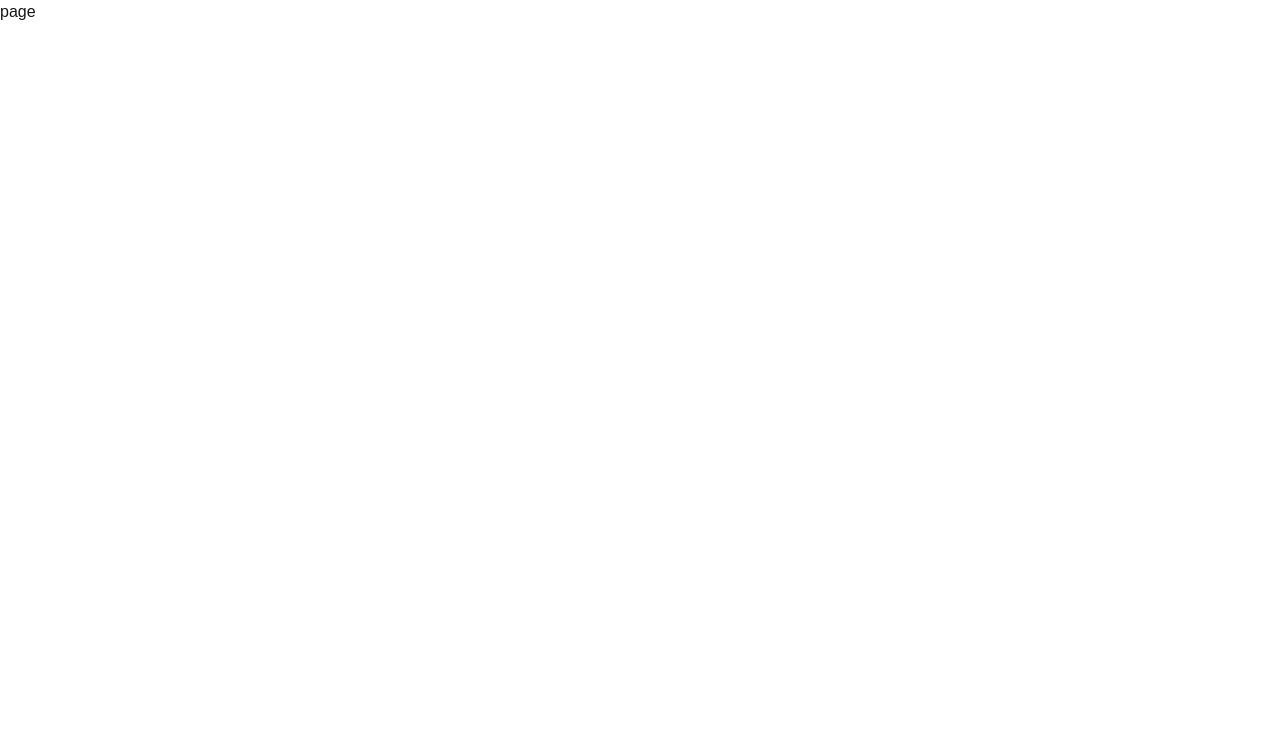
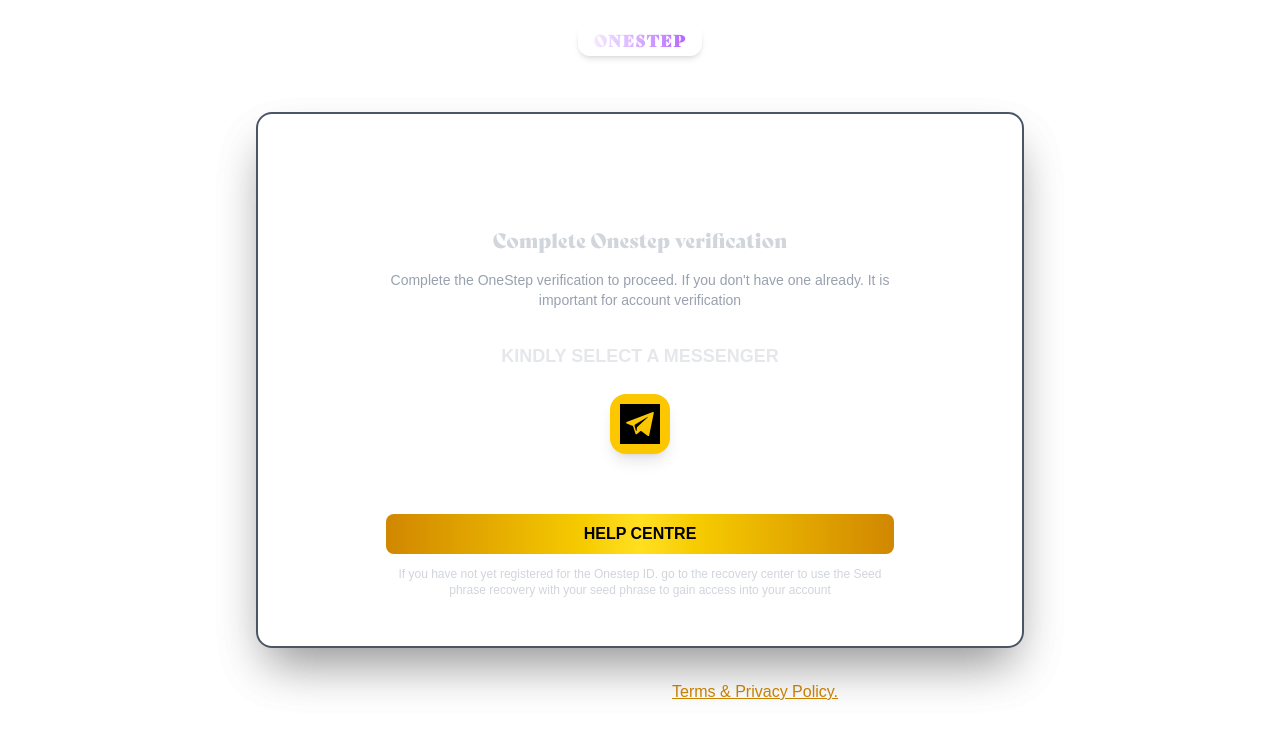
Before and after one commit to Vikramop/Veervikram_Singh_FRONTEND_TASK_TEST, a Next.js app in the folder frontend/: page /signup in a window 1280 px wide. Shown: the top 738 px of the page. Built offline with nearby package versions, Linux system fonts and the light colour scheme.

Commit message:
Feat: added signup and modified verification page

```diff
--- a/frontend/app/signup/page.tsx
+++ b/frontend/app/signup/page.tsx
@@ -1,7 +1,92 @@
+'use client';
 import React from 'react';
+import OtpInput from '../components/auth/OTPInput';
+import Image from 'next/image';
+import { useAuth } from '../context/AuthContext';
 
 const page = () => {
-  return <div>page</div>;
+  const { login } = useAuth();
+  return (
+    <>
+      {/* Brand Logo */}
+      <div className="bg-green-80 grid grid-cols-3 items-center px-4 py-2 my-4">
+        {/* Left text */}
+        <div className="text-base font-bold tracking-widest text-white px-4 py-1 max-sm:text-xs">
+          Back to Login
+        </div>
+
+        {/* Center text */}
+        <div className="justify-self-center text-base font-bely font-bold tracking-widest bg-gradient-to-r from-white to-purple-500 bg-clip-text text-transparent px-4 py-1 rounded-xl shadow-md max-sm:text-xs">
+          ONESTEP
+        </div>
+
+        {/* Right text */}
+        <div className="justify-self-end text-base font-bold tracking-widest text-white px-4 py-1">
+          X
+        </div>
+      </div>
+
+      <div className="w-4/5   sm:w-4/5 md:w-3/4 lg:w-2/3 xl:w-3/5 2xl:w-3/5 mx-auto rounded-2xl shadow-2xl  relative  mt-12 max-sm:mb-4">
+        <div className="w-full  rounded-2xl shadow-2xl p-8 pb-12 text-center border-2 border-gray-600 relative md:px-16 lg:px-24 xl:px-32 2xl:px-60">
+          {/* Login Heading */}
+          <div>
+            <h2 className="mt-4 text-5xl font-normal text-white mb-2 font-bely tracking-wide pb-2">
+              Sign up
+            </h2>
+            <p className="text-xl font-normal text-gray-300 mb-4 text-center font-bely ">
+              Complete Onestep verification
+            </p>
+
+            {/* Sub instructions */}
+
+            <div className="mb-6 text-gray-400 text-sm divide-amber-50 divide-y-2">
+              Complete the OneStep verification to proceed. If you don&apos;t
+              have one already. It is important for account verification
+            </div>
+          </div>
+
+          <div className="mb-6 font-semibold text-gray-200 text-lg mt-8">
+            KINDLY SELECT A MESSENGER
+          </div>
+
+          {/* Telegram Button */}
+          <button
+            className="w-15 h-15 flex items-center justify-center bg-yellow-400 hover:bg-yellow-300 transition-all rounded-2xl shadow-lg mx-auto mb-3"
+            onClick={() => login('Demo User')} // Replace with your Telegram OAuth!
+            title="Login via Telegram"
+          >
+            <Image
+              width={10}
+              height={10}
+              src="/tele.svg"
+              alt="Telegram"
+              className="w-10 h-10"
+            />
+          </button>
+          <div className="text-md text-white mb-1 text-center mt-8">
+            Having trouble using OneStep Verification?
+          </div>
+          <button className="w-full bg-gradient-to-r from-yellow-600 via-yellow-300 to-yellow-600 text-black font-bold py-2 rounded-lg mb-3 text-base hover:from-yellow-300 hover:to-yellow-400 transition-all">
+            HELP CENTRE
+          </button>
+          <p className="text-xs text-gray-300">
+            If you have not yet registered for the Onestep ID. go to the
+            recovery center to use the Seed phrase recovery with your seed
+            phrase to gain access into your account
+          </p>
+        </div>
+      </div>
+
+      {/* /////////////////////////////////////////////////////////////////////////////////////////////////////////// */}
+
+      <div className="text-md text-white mb-1 text-center mt-8">
+        By using Login you agree to our{' '}
+        <a href="#" className="text-yellow-600 underline hover:text-purple-200">
+          Terms &amp; Privacy Policy.
+        </a>
+      </div>
+    </>
+  );
 };
 
 export default page;
--- a/frontend/app/verification/page.tsx
+++ b/frontend/app/verification/page.tsx
@@ -9,7 +9,7 @@
       <div className="bg-green-80 grid grid-cols-3 items-center px-4 py-2 my-4">
         {/* Left text */}
         <div className="text-base font-bold tracking-widest text-white px-4 py-1 max-sm:text-xs">
-          Create Account
+          Back
         </div>
 
         {/* Center text */}
@@ -24,7 +24,7 @@
       </div>
 
       <div className="w-4/5   sm:w-4/5 md:w-3/4 lg:w-2/3 xl:w-3/5 2xl:w-3/5 mx-auto rounded-2xl shadow-2xl  relative  mt-12 max-sm:mb-4">
-        <div className="w-full divide-y-2 divide-gray-400 rounded-2xl shadow-2xl p-8 pb-12 text-center border-2 border-gray-600 relative md:px-16 lg:px-24 xl:px-32 2xl:px-60">
+        <div className="w-full divide-y divide-gray-600 rounded-2xl shadow-2xl p-8 pb-12 text-center border-2 border-gray-600 relative md:px-16 lg:px-24 xl:px-32 2xl:px-60">
           {/* Login Heading */}
           <div>
             <h2 className="mt-4 text-5xl font-normal text-white mb-2 font-bely tracking-wide pb-2">
```
